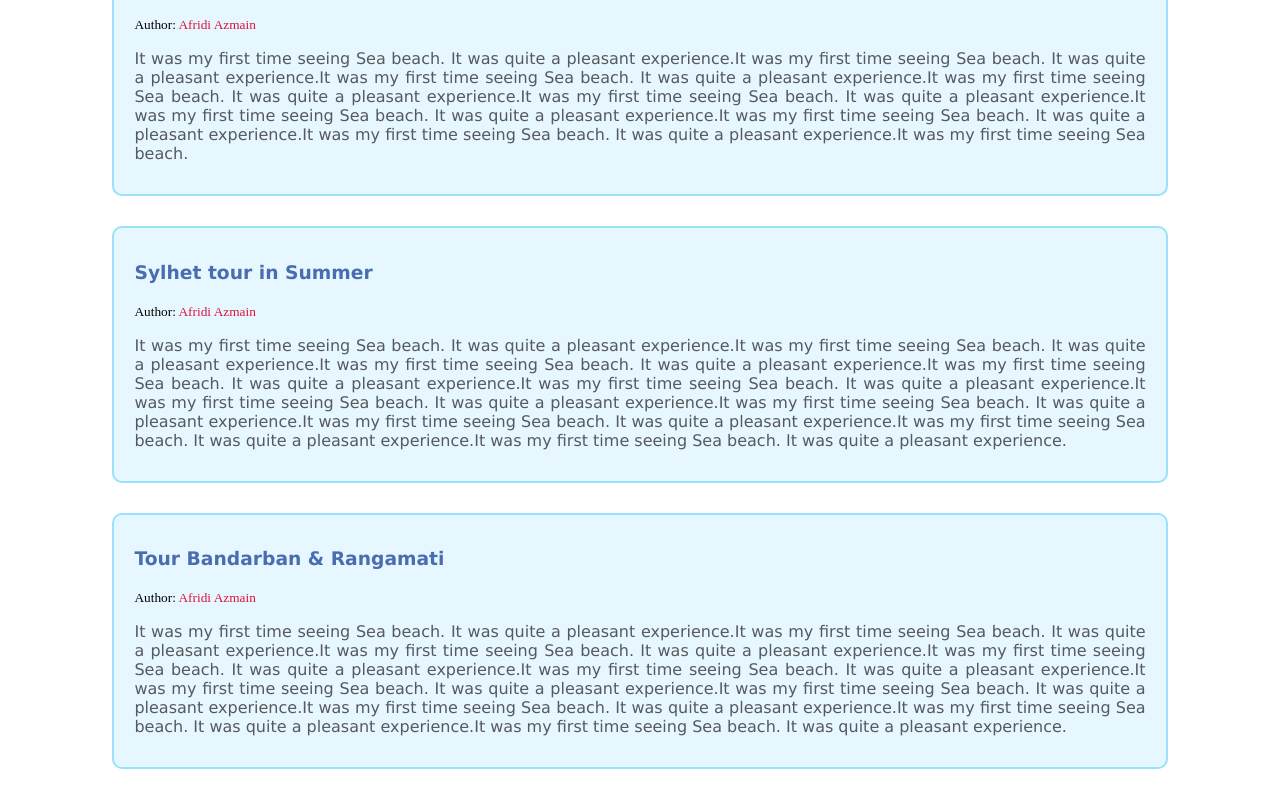
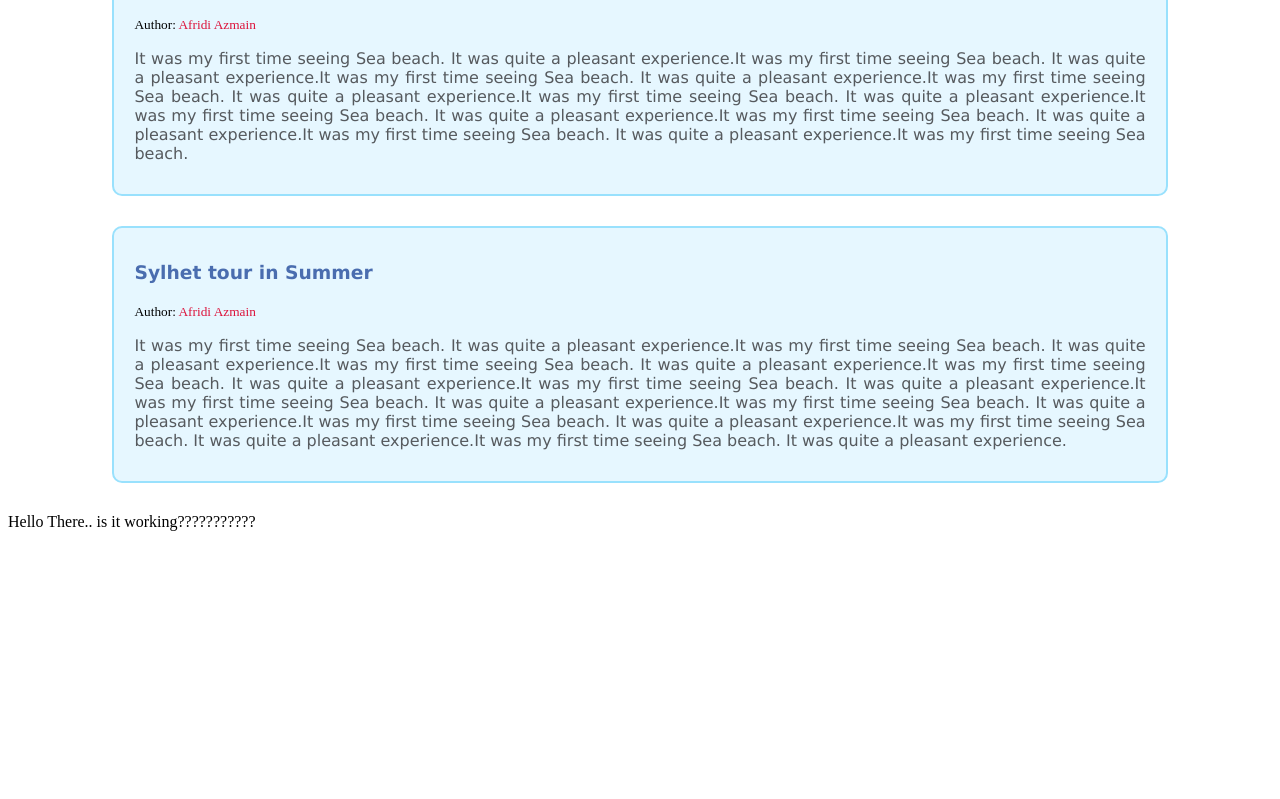
Before and after one commit to Azmain951/M1-Module-2, a plain HTML site: page blog-website.html in a window 1280 px wide. Shown: the part 447-1246 px from the top of the page. After the commit the page ends 994 px from the top, so only its background shows below. Drawn offline with Linux system fonts and the light colour scheme.

Commit message:
testing....

```diff
--- a/blog-website.html
+++ b/blog-website.html
@@ -30,12 +30,8 @@
         <p class="blog-description">It was my first time seeing Sea beach. It was quite a pleasant experience.It was my first time seeing Sea beach. It was quite a pleasant experience.It was my first time seeing Sea beach. It was quite a pleasant experience.It was my first time seeing Sea beach. It was quite a pleasant experience.It was my first time seeing Sea beach. It was quite a pleasant experience.It was my first time seeing Sea beach. It was quite a pleasant experience.It was my first time seeing Sea beach. It was quite a pleasant experience.It was my first time seeing Sea beach. It was quite a pleasant experience.It was my first time seeing Sea beach. It was quite a pleasant experience.It was my first time seeing Sea beach. It was quite a pleasant experience.</p>
     </div>
 
-
-    <div class="blog">
-        <h3 class="blog-header">Tour Bandarban & Rangamati</h3>
-        <small>Author: <span class="author-name">Afridi Azmain</span></small>
-        <p class="blog-description">It was my first time seeing Sea beach. It was quite a pleasant experience.It was my first time seeing Sea beach. It was quite a pleasant experience.It was my first time seeing Sea beach. It was quite a pleasant experience.It was my first time seeing Sea beach. It was quite a pleasant experience.It was my first time seeing Sea beach. It was quite a pleasant experience.It was my first time seeing Sea beach. It was quite a pleasant experience.It was my first time seeing Sea beach. It was quite a pleasant experience.It was my first time seeing Sea beach. It was quite a pleasant experience.It was my first time seeing Sea beach. It was quite a pleasant experience.It was my first time seeing Sea beach. It was quite a pleasant experience.</p>
-    </div>
+    <p>Hello There.. is it working???????????
+    </p>
 
 </body>
 </html>
```
Also changed, not shown: index.html (added).
